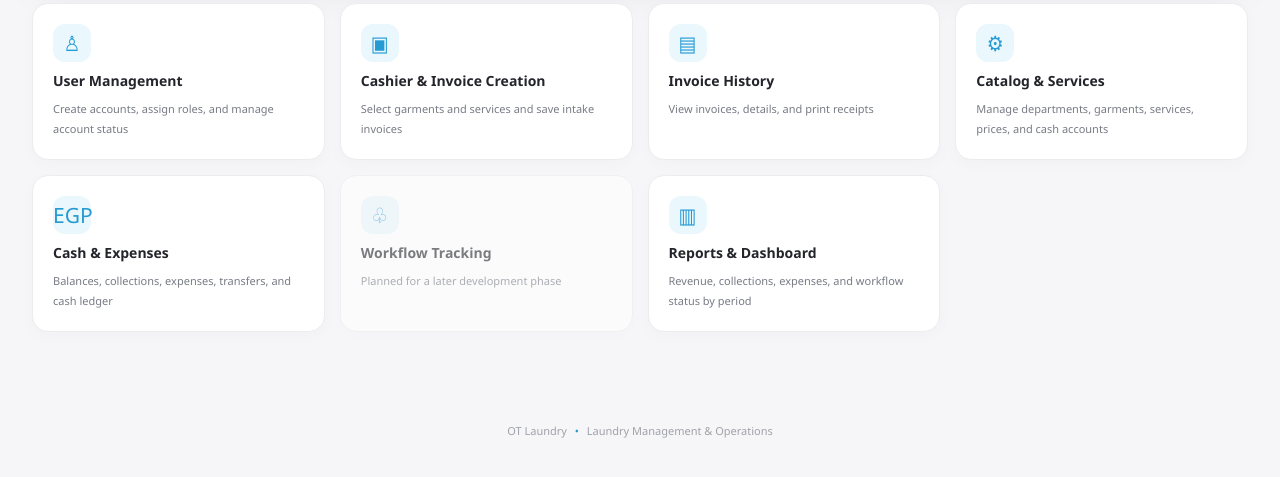
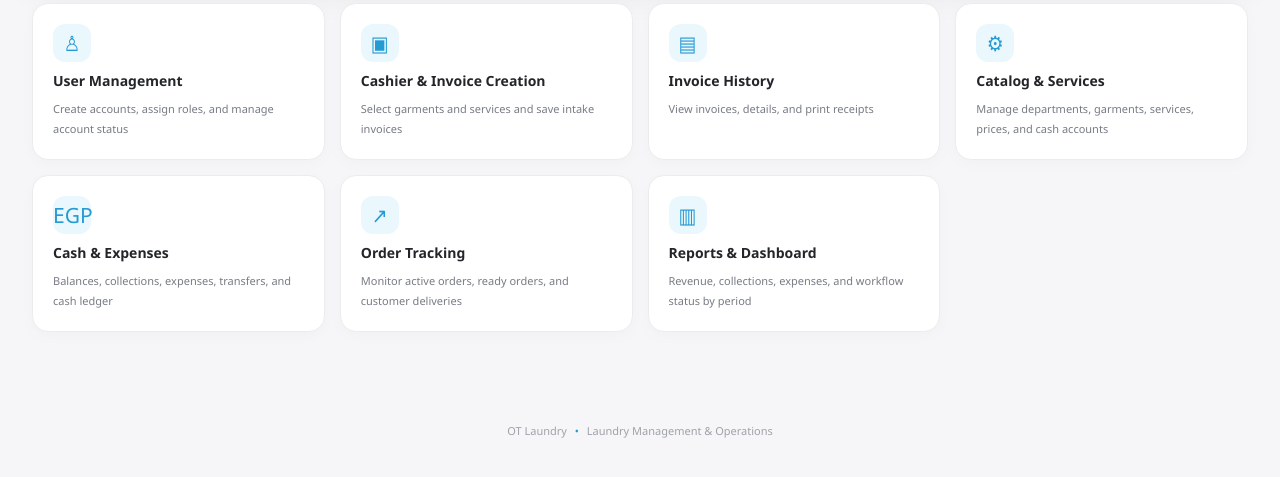
Before and after one commit to ae7656714-jpg/OT-OT-Laundry, a Flask app: template templates/dashboard.html in a window 1280 px wide. Shown: the part 291-768 px from the top of the page. Run offline with Flask 3, Linux system fonts and the light colour scheme; the template is opened without the code that fills it, so the values that code supplies are empty; some libraries are stand-ins or nearby versions.

Commit message:
Make order tracking accessible from dashboard

```diff
--- a/templates/dashboard.html
+++ b/templates/dashboard.html
@@ -4,5 +4,5 @@
 <div class="welcome-panel"><div><h2>Your account is connected to the OT Laundry database</h2><p>Catalog management and basic invoice creation are enabled. Cashier, invoice tracking, cash management, and reports are ready to use.</p></div><div class="panel-logo">OT</div></div>
 <div class="grid-cards"><a class="module-card" href="/users"><span class="module-icon">♙</span><b>User Management</b><small>Create accounts, assign roles, and manage account status</small></a><a class="module-card" href="/cashier"><span class="module-icon">▣</span><b>Cashier & Invoice Creation</b><small>Select garments and services and save intake invoices</small></a>
 <a class="module-card" href="/invoices"><span class="module-icon">▤</span><b>Invoice History</b><small>View invoices, details, and print receipts</small></a><a class="module-card" href="/catalog"><span class="module-icon">⚙</span><b>Catalog & Services</b><small>Manage departments, garments, services, prices, and cash accounts</small></a>
-<a class="module-card" href="/finance"><span class="module-icon">EGP</span><b>Cash & Expenses</b><small>Balances, collections, expenses, transfers, and cash ledger</small></a><div class="module-card disabled"><span class="module-icon">♧</span><b>Workflow Tracking</b><small>Planned for a later development phase</small></div><a class="module-card" href="/reports"><span class="module-icon">▥</span><b>Reports & Dashboard</b><small>Revenue, collections, expenses, and workflow status by period</small></a></div>
+<a class="module-card" href="/finance"><span class="module-icon">EGP</span><b>Cash & Expenses</b><small>Balances, collections, expenses, transfers, and cash ledger</small></a><a class="module-card" href="/cashier"><span class="module-icon">↗</span><b>Order Tracking</b><small>Monitor active orders, ready orders, and customer deliveries</small></a><a class="module-card" href="/reports"><span class="module-icon">▥</span><b>Reports & Dashboard</b><small>Revenue, collections, expenses, and workflow status by period</small></a></div>
 {% endblock %}
```
